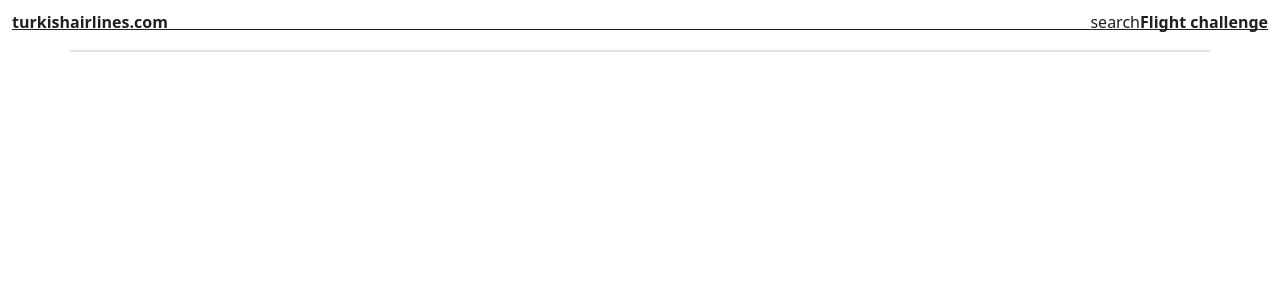
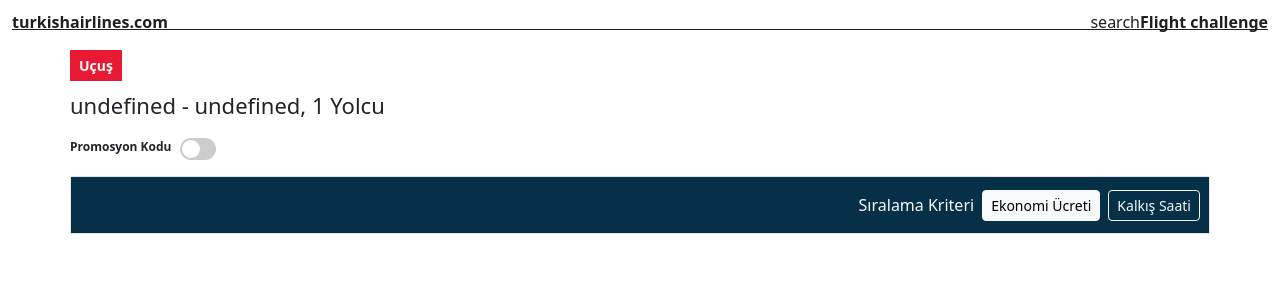
Before and after one commit to Keyyubi/test-case-study, a React (Vite) app: page /listed-flights in a window 1280 px wide. Shown: the top 300 px of the page. Built offline with nearby package versions, Linux system fonts and the light colour scheme.

Commit message:
promotion is in progress

```diff
--- /dev/null
+++ b/src/App.tsx
@@ -0,0 +1,49 @@
+import React, { createContext, useState } from "react";
+import { Airport, Flight } from "./global/types";
+import MockData from "../flights.json";
+
+interface SharedData {
+	flights: Flight[];
+	airports: Airport[];
+	origin: Airport | null;
+	destination: Airport | null;
+	passengers: number;
+	updateOrigin: (airport: Airport | null) => void;
+	updateDestination: (airport: Airport | null) => void;
+	updatePassengers: (number: number) => void;
+}
+
+export const AppContext = createContext<null | SharedData>(null);
+
+function App(props: any) {
+	const [origin, setOrigin] = useState<Airport | null>(null);
+	const [destination, setDestination] = useState<Airport | null>(null);
+	const [passengers, setPassengers] = useState<number>(1);
+
+	const updateOrigin = (newOrigin: Airport | null) => {
+		setOrigin(newOrigin);
+	};
+
+	const updateDestination = (newDestination: Airport | null) => {
+		setDestination(newDestination);
+	};
+
+	const updatePassengers = (newPassengers: number) => {
+		setPassengers(newPassengers);
+	};
+
+	const sharedData: SharedData = {
+		flights: MockData.flights,
+		airports: MockData.airports,
+		origin,
+		destination,
+		passengers,
+		updateOrigin,
+		updateDestination,
+		updatePassengers,
+	};
+
+	return <AppContext.Provider value={sharedData}>{props.children}</AppContext.Provider>;
+}
+
+export default App;
--- a/src/components/Checkbox/Checkbox.style.scss
+++ b/src/components/Checkbox/Checkbox.style.scss
@@ -25,7 +25,7 @@
 }
 
 .checked {
-	background-color: #78abf2;
+	background-color: #4993ea;
 	padding: 1px;
 }
 
--- a/src/components/SeatClassBox/FareBox.style.scss
+++ b/src/components/FareBox/FareBox.style.scss
@@ -34,6 +34,11 @@
 		border-radius: 0;
 		background-color: var(--bg-btn-red);
 		width: 100%;
+		transition: filter 0.3s;
+
+		&:hover {
+			filter: brightness(0.9);
+		}
 
 		&:disabled {
 			background-color: var(--bg-btn-disabled);
--- /dev/null
+++ b/src/components/Switch/Switch.style.scss
@@ -0,0 +1,44 @@
+.switch {
+	position: relative;
+	display: inline-block;
+	width: 36px;
+	height: 22px;
+
+	input {
+		opacity: 0;
+		width: 0;
+		height: 0;
+
+		&:checked + .slider {
+			background-color: #4993ea;
+
+			&:before {
+				transform: translateX(14px);
+			}
+		}
+	}
+}
+
+.slider {
+	position: absolute;
+	cursor: pointer;
+	top: 0;
+	left: 0;
+	right: 0;
+	bottom: 0;
+	background-color: #ccc;
+	transition: 0.4s;
+	border-radius: 22px;
+
+	&::before {
+		position: absolute;
+		border-radius: 50%;
+		content: "";
+		height: 18px;
+		width: 18px;
+		left: 2px;
+		bottom: 2px;
+		background-color: white;
+		transition: 0.4s;
+	}
+}
--- /dev/null
+++ b/src/components/Switch/Switch.tsx
@@ -0,0 +1,16 @@
+import "./Switch.style.scss";
+
+type SwithProps = {
+	checked: boolean;
+	onCheck?: () => void;
+};
+function Switch(props: SwithProps) {
+	return (
+		<label className="switch">
+			<input type="checkbox" checked={props.checked} onChange={props.onCheck} />
+			<span className="slider"></span>
+		</label>
+	);
+}
+
+export default Switch;
--- a/src/views/ListPage/ListPage.style.scss
+++ b/src/views/ListPage/ListPage.style.scss
@@ -1,5 +1,6 @@
 .listed-flights-page {
 	background-color: var(--bg-light);
+}
 
 .listed-flights {
 	width: auto;
@@ -10,6 +11,41 @@
 		border: 1px solid var(--bg-dark);
 		background-color: var(--bg-dark);
 		height: 56px;
+		padding-right: 8px;
 	}
 }
+
+.info {
+	button {
+		background-color: var(--bg-btn-red);
+		font-weight: 600;
+
+		&:hover {
+			background-color: var(--bg-btn-red);
+			filter: brightness(0.9);
 		}
+	}
+
+	.info-row {
+		font-size: 22px;
+		font-weight: 300;
+		margin-bottom: 16px;
+	}
+
+	.promotion {
+		display: flex;
+		width: auto;
+		margin-bottom: 16px;
+
+		span:not(.slider) {
+			font-size: 12px;
+			font-weight: 700;
+			margin-right: 8px;
+		}
+	}
+
+	.promotion-info {
+		font-size: 11px;
+		font-weight: 400;
+	}
+}
--- a/src/views/ListPage/ListPage.tsx
+++ b/src/views/ListPage/ListPage.tsx
@@ -1,24 +1,104 @@
-import { useContext, useState } from "react";
+import { useContext, useEffect, useMemo, useState } from "react";
 import "./ListPage.style.scss";
-import { AppContext } from "../../main";
-import { Flight, SubFareCategory } from "../../global/types";
+import { Airport, Flight } from "../../global/types";
+import { AppContext } from "../../App";
 import FlightRow from "../../components/FlightRow/FlightRow";
 import Header from "../../components/Header/Header";
+import { useLocation, useNavigate } from "react-router-dom";
+import Switch from "../../components/Switch/Switch";
+
+type SortingOptions = "price" | "departure";
 
 function ListPage() {
+	const location = useLocation();
+	const navigate = useNavigate();
+	const appData = useContext(AppContext);
+
+	// const flights = location.state;
+
 	const [selectedClass, setSelectedClass] = useState<string | null>(null);
+	const [promotion, setPromotion] = useState<boolean>(false);
+	const [sorting, setSorting] = useState<SortingOptions>("price");
 
-	const flights = useContext(AppContext)?.flights.filter(
-		(flight: Flight) =>
-			flight.originAirport.code === localStorage.getItem("origin") &&
-			flight.destinationAirport.code === localStorage.getItem("destination")
-	);
+	useEffect(() => {
+		const origin = localStorage.getItem("origin");
+		const destination = localStorage.getItem("destination");
+		const passengers = localStorage.getItem("passengers");
+
+		if (!appData?.origin && origin) {
+			appData?.updateOrigin(JSON.parse(origin) as Airport);
+		}
+		if (!appData?.destination && destination) {
+			appData?.updateDestination(JSON.parse(destination) as Airport);
+		}
+		if (!appData?.passengers && passengers) {
+			appData?.updatePassengers(Number(passengers));
+		}
+	}, []);
+
+	const sortedFlights = useMemo(() => {
+		const flights = location.state;
+
+		if (sorting === "price")
+			return flights?.sort(
+				(a: Flight, b: Flight) =>
+					a.fareCategories.ECONOMY.subcategories[0].price.amount -
+					b.fareCategories.ECONOMY.subcategories[0].price.amount
+			);
+		else if (sorting === "departure") {
+			return flights?.sort((a: Flight, b: Flight) => {
+				const timeA = new Date(`1970-01-01T${a.departureDateTimeDisplay}:00Z`);
+				const timeB = new Date(`1970-01-01T${b.departureDateTimeDisplay}:00Z`);
+
+				if (isNaN(timeA.getTime()) || isNaN(timeB.getTime())) {
+					return 0;
+				}
+
+				return timeA.getTime() - timeB.getTime();
+			});
+		} else return flights;
+	}, [sorting]);
+
+	const handleSorting = (newOrder: SortingOptions) => {
+		localStorage.setItem("sorting", newOrder);
+		setSorting(newOrder);
+	};
 
 	return (
 		<div className="listed-flights-page container-fluid">
 			<Header theme="light" />
-			<div className="container listed-flights">
-				{flights?.map((flight: Flight, index) => (
+			<div className="container p-0 info">
+				<button className="btn btn-sm mb-2 rounded-0 text-light" onClick={() => navigate("/")}>
+					Uçuş
+				</button>
+				<div className="info-row">
+					{`${appData?.origin?.title} - ${appData?.destination?.title}, ${appData?.passengers} Yolcu`}
+				</div>
+				<div className="promotion">
+					<span>Promosyon Kodu</span>
+					<Switch checked={promotion} onCheck={() => setPromotion(!promotion)} />
+				</div>
+				<div className={`promotion-info ${promotion ? "" : "d-none"}`}>
+					<p>Promosyon Kodu seçeneği ile tüm Economy kabini Eco Fly paketlerini %50 indirimle satın alabilirsiniz.</p>
+					<p>Promosyon Kodu seçeneği aktifken Eco Fly paketi haricinde seçim yapılmamaktadır.</p>
+				</div>
+			</div>
+			<div className="container listed-flights p-0">
+				<div className="list-header d-flex justify-content-end align-items-center gap-2 text-light">
+					<span>Sıralama Kriteri</span>
+					<button
+						className={`btn btn-sm btn-outline-light ${sorting === "price" ? "active" : ""}`}
+						onClick={() => handleSorting("price")}>
+						Ekonomi Ücreti
+					</button>
+					<button
+						className={`btn btn-sm btn-outline-light ${sorting === "departure" ? "active" : ""}`}
+						onClick={() => handleSorting("departure")}>
+						Kalkış Saati
+					</button>
+				</div>
+
+				{sortedFlights?.map((flight: Flight, index: number) => (
 					<FlightRow
 						key={`flight-${index}`}
 						flight={flight}
--- a/src/views/SearchPage/SearchPage.tsx
+++ b/src/views/SearchPage/SearchPage.tsx
@@ -4,38 +4,32 @@ import "./SearchPage.scss";
 import Popover from "../../components/Popover/Popover";
 import { FontAwesomeIcon } from "@fortawesome/react-fontawesome";
 import { faCalendarDays, faChevronRight, faPeopleGroup, faPerson } from "@fortawesome/free-solid-svg-icons";
-import { useContext, useState } from "react";
+import { useContext, useEffect, useState } from "react";
 import RadioGroup from "../../components/RadioGroup/RadioGroup";
 import Modal from "../../components/Modal/Modal";
 import { Airport } from "../../global/types";
-import { AppContext } from "../../main";
 import { useNavigate } from "react-router-dom";
 import Header from "../../components/Header/Header";
-
-type SearchPageProps = {
-	airports: Airport[];
-};
+import { AppContext } from "../../App";
 
 const errorMessages = {
 	flightNotFound: "Seçilen kriterlerde uçuş bulunamadı.",
 	searchBoxEmpty: "Lütfen kalkış/varış noktalarını seçiniz.",
 };
 
-function SearchPage(props: SearchPageProps) {
-	const { airports } = props;
+function SearchPage() {
 	const navigate = useNavigate();
 
-	const [passengers, setPassengers] = useState(1);
 	const [seatClass, setSeatClass] = useState("0");
 	const [showErrorModal, setShowErrorModal] = useState(false);
 	const [errorMsg, setErrorMsg] = useState<null | string>(null);
-	const [origin, setOrigin] = useState<null | Airport>(null);
-	const [destination, setDestination] = useState<null | Airport>(null);
 
-	const flights = useContext(AppContext)?.flights;
+	const appData = useContext(AppContext);
+	const flights = appData?.flights;
+	const airports = appData?.airports;
 
 	const onSearch = () => {
-		if (!origin || !destination) {
+		if (!appData?.origin || !appData?.destination) {
 			setErrorMsg(errorMessages.searchBoxEmpty);
 			setShowErrorModal(true);
 
@@ -43,7 +37,8 @@ function SearchPage(props: SearchPageProps) {
 		}
 
 		let filteredFlights = flights?.filter(
-			(flight) => flight.originAirport.code === origin?.id && flight.destinationAirport.code === destination?.id
+			(flight) =>
+				flight.originAirport.code === appData?.origin?.id && flight.destinationAirport.code === appData?.destination?.id
 		);
 
 		if (!filteredFlights?.length) {
@@ -52,7 +47,7 @@ function SearchPage(props: SearchPageProps) {
 
 			return;
 		} else {
-			navigate("/listed-flights");
+			navigate("/listed-flights", { state: filteredFlights });
 		}
 	};
 
@@ -63,16 +58,36 @@ function SearchPage(props: SearchPageProps) {
 	const handleSelect = (option: Airport | null, target?: "origin" | "destination") => {
 		switch (target) {
 			case "origin":
-				option ? localStorage.setItem("origin", option.id) : localStorage.removeItem("origin");
-				setOrigin(option);
+				option ? localStorage.setItem("origin", JSON.stringify(option)) : localStorage.removeItem("origin");
+				appData?.updateOrigin(option);
 				break;
 
 			case "destination":
-				option ? localStorage.setItem("destination", option.id) : localStorage.removeItem("destination");
-				setDestination(option);
+				option ? localStorage.setItem("destination", JSON.stringify(option)) : localStorage.removeItem("destination");
+				appData?.updateDestination(option);
 				break;
 		}
 	};
+
+	const handlePassengers = (amount: number) => {
+		let current = appData?.passengers || 1;
+		if (amount > 0) {
+			current++;
+		} else {
+			if (current > 1) current--;
+		}
+
+		localStorage.setItem("passengers", String(current));
+		appData?.updatePassengers(current);
+	};
+
+	useEffect(() => {
+		const storedPassenger = localStorage.getItem("passengers");
+
+		if (storedPassenger !== null) {
+			appData?.updatePassengers(Number(storedPassenger));
+		}
+	}, []);
 
 	const popoverContent = (
 		<div className="container">
@@ -92,14 +107,11 @@ function SearchPage(props: SearchPageProps) {
 				<div className="col-6 d-flex align-items-center">Yolcu</div>
 				<div className="col-4">
 					<div className="row">
-						<button
-							className="col btn btn-sm btn-secondary"
-							disabled={passengers < 1}
-							onClick={() => passengers > 1 && setPassengers(passengers - 1)}>
+						<button className="col btn btn-sm btn-secondary" onClick={() => handlePassengers(-1)}>
 							-
 						</button>
-						<div className="col d-flex justify-content-center align-items-center">{passengers}</div>
-						<button className="col btn btn-sm btn-secondary" onClick={() => setPassengers(passengers + 1)}>
+						<div className="col d-flex justify-content-center align-items-center">{appData?.passengers}</div>
+						<button className="col btn btn-sm btn-secondary" onClick={() => handlePassengers(1)}>
 							+
 						</button>
 					</div>
@@ -148,9 +160,13 @@ function SearchPage(props: SearchPageProps) {
 							content={popoverContent}
 							trigger={
 								<div className="popover-trigger">
-									<span style={{ color: "#fff" }}>{passengers}</span>
+									<span style={{ color: "#fff" }}>{appData?.passengers}</span>
 									<div className="icon">
-										<FontAwesomeIcon color="#9a97a5" size="lg" icon={passengers > 1 ? faPeopleGroup : faPerson} />
+										<FontAwesomeIcon
+											color="#9a97a5"
+											size="lg"
+											icon={appData && appData.passengers > 1 ? faPeopleGroup : faPerson}
+										/>
 									</div>
 								</div>
 							}
```
Also changed, not shown: src/components/FlightRow/FlightRow.tsx (+6 -6 lines), src/components/SearchBox/SearchBox.tsx (+7 -8 lines), src/main.tsx (+5 -18 lines), src/components/FareBox/FareBox.tsx (renamed from src/components/SeatClassBox/FareBox.tsx). Lines whose indentation alone changed are shown as unchanged.
